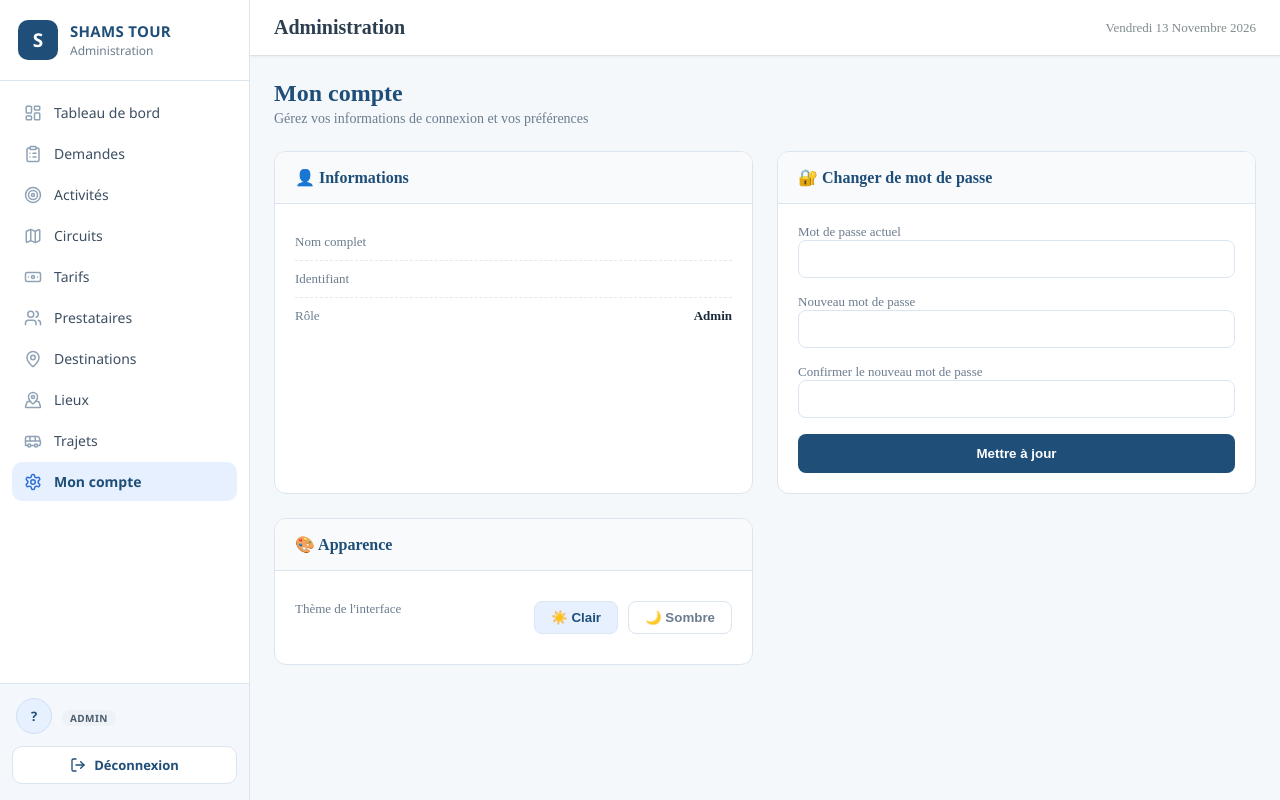
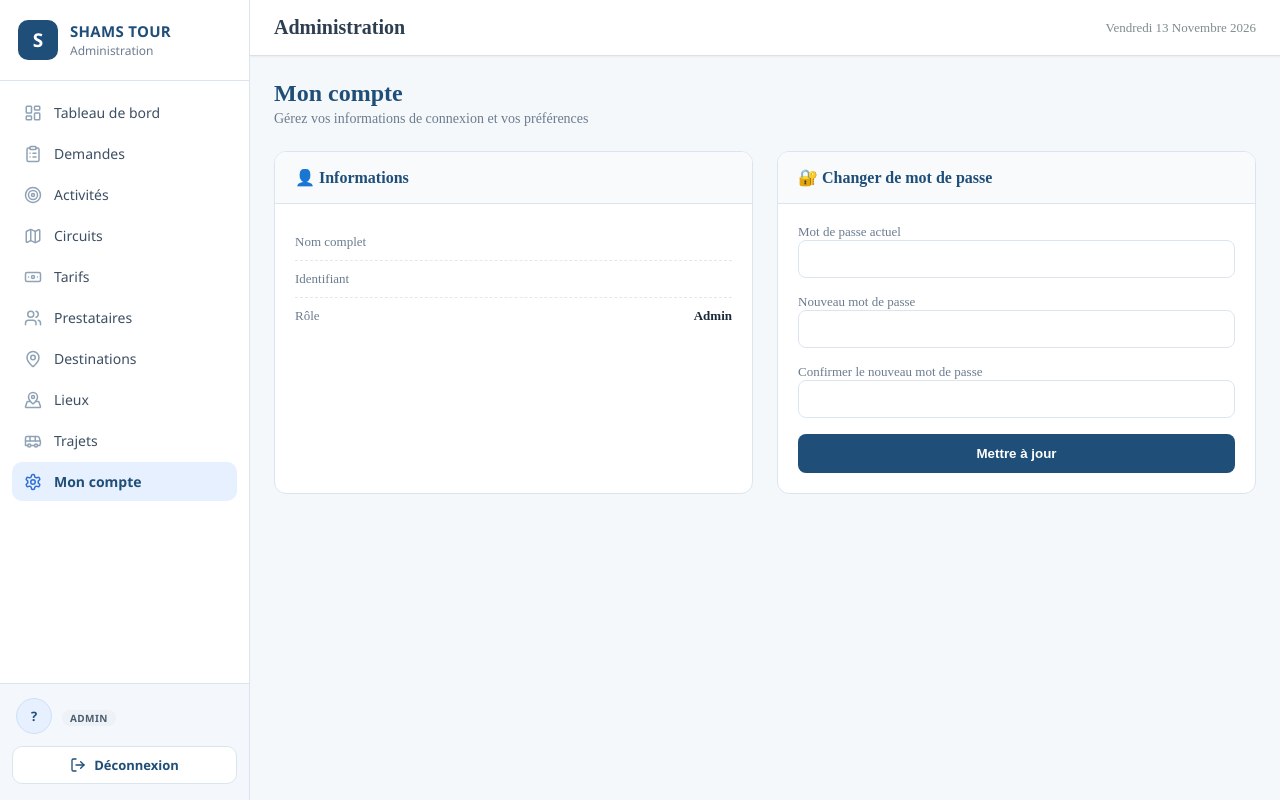
Before and after one commit to Shams-tour-401/shams-tour-admin, a React (Vite) app: page /compte in a window 1280 px wide. Built offline with nearby package versions, Linux system fonts and the light colour scheme; sample sign-in values are in the browser's storage; the HTML template or start-up script is replaced by a standard one.

Commit message:
Update Compte.jsx

```diff
--- a/src/pages/Compte.jsx
+++ b/src/pages/Compte.jsx
@@ -107,25 +107,7 @@ export default function Compte() {
           </CardBody>
         </Card>
 
-        {/* CARTE : Apparence */}
-        <Card>
-          <CardHeader>
-            <h3>🎨 Apparence</h3>
-          </CardHeader>
-          <CardBody>
-            <Row>
-              <Label>Thème de l'interface</Label>
-              <ThemeSelector>
-                <ThemeBtn $active={theme === 'clair'} onClick={() => changerTheme('clair')}>
-                  ☀️ Clair
-                </ThemeBtn>
-                <ThemeBtn $active={theme === 'sombre'} onClick={() => changerTheme('sombre')}>
-                  🌙 Sombre
-                </ThemeBtn>
-              </ThemeSelector>
-            </Row>
-          </CardBody>
-        </Card>
+
       </Grid>
     </Page>
   );
```
